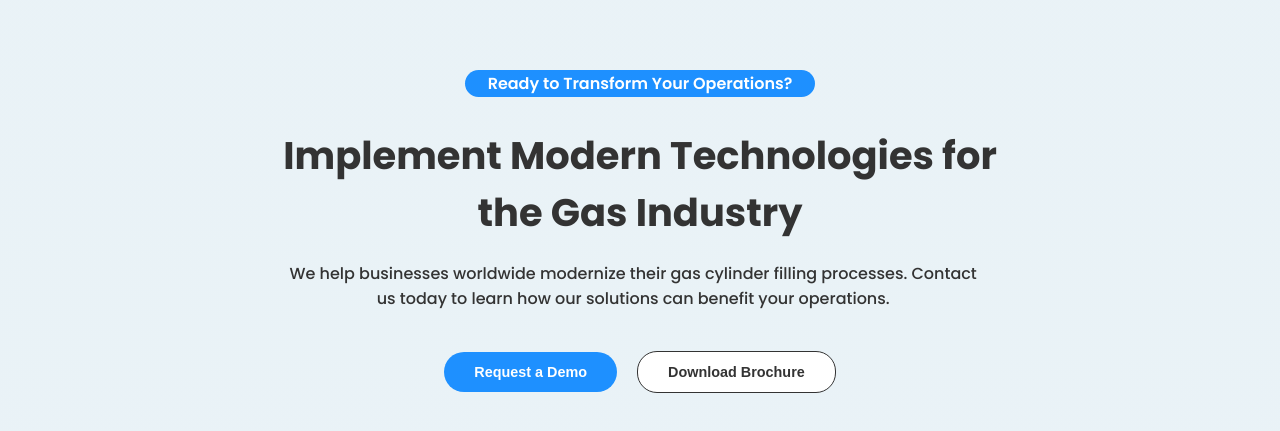
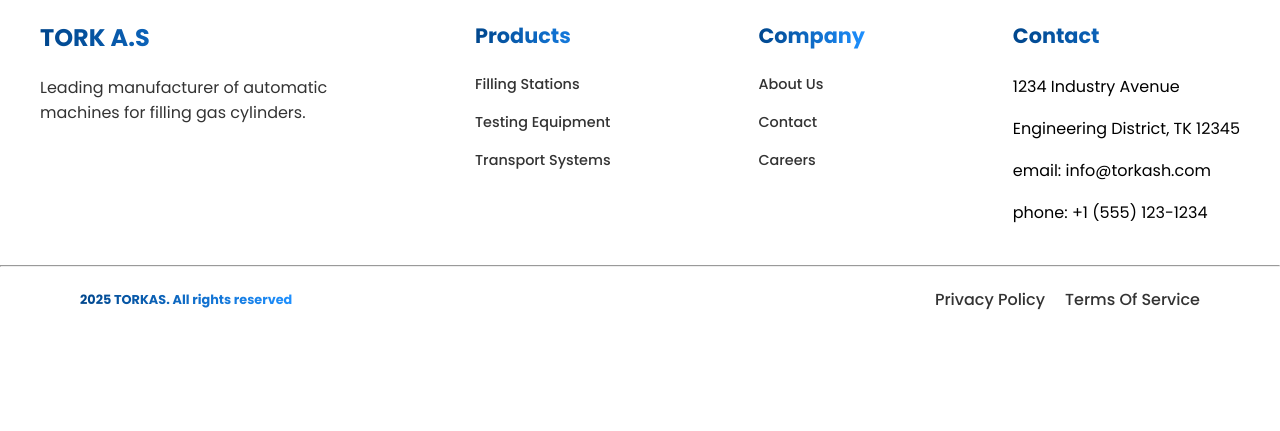
Before and after one commit to kyazorozalievich/Tork-A.S., a Next.js app: page / in a window 1280 px wide. Shown: the part 2353-2784 px from the top of the page. After the commit the page ends 2680 px from the top, so only its background shows below. Built offline with nearby package versions, Linux system fonts and the light colour scheme.

Commit message:
adaptacion header

```diff
--- a/src/component/layout/header/Header.module.scss
+++ b/src/component/layout/header/Header.module.scss
@@ -17,6 +17,13 @@
 			width: 180px;
 			height: 50px;
 			cursor: pointer;
+		}
+		.burger {
+			display: none;
+			padding: 5px;
+			background-color: #1e90ff;
+			color: white;
+			border: none;
 		}
 		.nav {
 			display: flex;
@@ -144,3 +151,63 @@
 		}
 	}
 }
+
+@media (max-width: 900px) {
+	.Header {
+		.content {
+			.nav {
+				gap: 30px;
+				.link {
+					font-size: 0.9rem;
+				}
+				.active {
+					font-size: 0.9rem;
+				}
+			}
+		}
+	}
+}
+@media (max-width: 859px) {
+	.Header {
+		height: 70px;
+	}
+}
+@media (max-width: 768px) {
+	.Header {
+		.content {
+			.burger {
+				display: block;
+				border-radius: 2px;
+			}
+			.product {
+				z-index: 99;
+				.modal {
+					font-size: 10px;
+					color: #00468c;
+				}
+			}
+			.nav {
+				position: absolute;
+				top: 70px;
+				right: 0;
+				width: 40%;
+				border-bottom-right-radius: 20px;
+				border-bottom-left-radius: 20px;
+				background: white;
+				flex-direction: column;
+				gap: 15px;
+				padding: 20px;
+				box-shadow: 0px 5px 10px rgba(0, 0, 0, 0.1);
+				transform: translateY(-100%);
+				transition: 0.3s;
+				opacity: 0;
+				visibility: hidden;
+				&.open {
+					transform: translateY(0);
+					opacity: 1;
+					visibility: visible;
+				}
+			}
+		}
+	}
+}
--- a/src/component/layout/header/Header.tsx
+++ b/src/component/layout/header/Header.tsx
@@ -1,87 +1,68 @@
-"use client";
-import Link from "next/link";
-import scss from "./Header.module.scss";
-import { FaAngleDown } from "react-icons/fa";
-import { useState } from "react";
-import { usePathname, useRouter } from "next/navigation";
-import { TbWorld } from "react-icons/tb";
-import Image from "next/image";
-import england from "../../assets/images/header/flag-England.webp";
-import germany from "../../assets/images/header/flag-Germany.png";
-import france from "../../assets/images/header/flag-France.png";
-import italy from "../../assets/images/header/flag-Italy.webp";
-import arabic from "../../assets/images/header/flag-Arabic.png";
-import spain from "../../assets/images/header/flag-Spain.png";
-import logo from "../../assets/images/logo.png";
+'use client'
+import Link from 'next/link'
+import scss from './Header.module.scss'
+import { FaAngleDown } from 'react-icons/fa'
+import { useState } from 'react'
+import { usePathname, useRouter } from 'next/navigation'
+import { TbWorld } from 'react-icons/tb'
+import { GiHamburgerMenu } from 'react-icons/gi'
+import Image from 'next/image'
+import england from '../../assets/images/header/flag-England.webp'
+import germany from '../../assets/images/header/flag-Germany.png'
+import france from '../../assets/images/header/flag-France.png'
+import italy from '../../assets/images/header/flag-Italy.webp'
+import arabic from '../../assets/images/header/flag-Arabic.png'
+import spain from '../../assets/images/header/flag-Spain.png'
+import logo from '../../assets/images/logo.png'
 
 const Header = () => {
-  const [modalCLick, setModalClick] = useState(false);
-  const [languageCLick, setlanguageClick] = useState(false);
-  const router = useRouter();
-  const pathname = usePathname();
+	const [modalCLick, setModalClick] = useState(false)
+	const [languageCLick, setlanguageClick] = useState(false)
+	const [menuOpen, setMenuOpen] = useState(false)
+	const router = useRouter()
+	const pathname = usePathname()
 
 	setTimeout(() => {
 		if (modalCLick) {
-      setModalClick(false);
+			setModalClick(false)
 		}
 		if (languageCLick) {
-      setlanguageClick(false);
+			setlanguageClick(false)
 		}
-  }, 1000);
+	}, 1000)
 
 	const products = [
-    {
-      title: "Gas cylinder refills",
-      href: "/products/refills",
-    },
-    {
-      title: "Gas filling station",
-      href: "/products/station",
-    },
-    {
-      title: "Marking of cylinders.",
-      href: "/products/marking",
-    },
-  ];
+		{ title: 'Gas cylinder refills', href: '/products/refills' },
+		{ title: 'Gas filling station', href: '/products/station' },
+		{ title: 'Marking of cylinders.', href: '/products/marking' },
+	]
 
 	const countries = [
-    {
-      icon: england,
-      title: "English",
-    },
-    {
-      icon: germany,
-      title: "Germany",
-    },
-    {
-      icon: france,
-      title: "France",
-    },
-    {
-      icon: italy,
-      title: "Italy",
-    },
-    {
-      icon: arabic,
-      title: "Arabic",
-    },
-    {
-      icon: spain,
-      title: "Spain",
-    },
-  ];
+		{ icon: england, title: 'English' },
+		{ icon: germany, title: 'Germany' },
+		{ icon: france, title: 'France' },
+		{ icon: italy, title: 'Italy' },
+		{ icon: arabic, title: 'Arabic' },
+		{ icon: spain, title: 'Spain' },
+	]
 
 	return (
 		<header className={scss.Header}>
-      <div className="container">
+			<div className='container'>
 				<div className={scss.content}>
-          <span onClick={() => router.push("/")}>
-            <Image src={logo} alt="" className={scss.logo} />
+					<span onClick={() => router.push('/')}>
+						<Image src={logo} alt='' className={scss.logo} />
 					</span>
-          <div className={scss.nav}>
+					<button
+						className={scss.burger}
+						onClick={() => setMenuOpen(!menuOpen)}
+					>
+						<GiHamburgerMenu />
+					</button>
+					<div className={`${scss.nav} ${menuOpen ? scss.open : ''}`}>
 						<Link
-              href="/"
-              className={pathname === "/" ? scss.active : scss.link}
+							href='/'
+							className={pathname === '/' ? scss.active : scss.link}
 						>
 							Home
 						</Link>
@@ -104,14 +85,14 @@ const Header = () => {
 							)}
 						</div>
 						<Link
-              href="/about"
-              className={pathname === "/about" ? scss.active : scss.link}
+							href='/about'
+							className={pathname === '/about' ? scss.active : scss.link}
 						>
 							About
 						</Link>
 						<Link
-              href="/contact"
-              className={pathname === "/contact" ? scss.active : scss.link}
+							href='/contact'
+							className={pathname === '/contact' ? scss.active : scss.link}
 						>
 							Contact
 						</Link>
@@ -128,7 +109,7 @@ const Header = () => {
 											key={idx}
 											onClick={() => setlanguageClick(true)}
 										>
-                      <Image src={el.icon} alt="" width={20} height={10} />
+											<Image src={el.icon} alt='' width={20} height={10} />
 											<h4>{el.title}</h4>
 										</div>
 									))}
@@ -139,7 +120,7 @@ const Header = () => {
 				</div>
 			</div>
 		</header>
-  );
-};
+	)
+}
 
-export default Header;
+export default Header
--- a/src/component/pages/main/MainOther.module.scss
+++ /dev/null
@@ -1,57 +0,0 @@
-.MainOther {
-	padding: 100px 0;
-	.content {
-		display: flex;
-		align-items: center;
-		flex-direction: column;
-		justify-content: center;
-		.ready {
-			display: flex;
-			align-items: center;
-			justify-content: center;
-			width: 350px;
-			height: 27px;
-			background-color: #1e90ff;
-			border-radius: 20px;
-			margin-bottom: 30px;
-			p {
-				color: white;
-				font-size: 1rem;
-				font-weight: 600;
-			}
-		}
-		.text {
-			text-align: center;
-			h2 {
-				font-size: 2.4rem;
-				color: #333;
-			}
-			p {
-				color: #333;
-				font-weight: 500;
-				width: 700px;
-				margin: 20px 0 40px 0;
-			}
-		}
-		.btns {
-			display: flex;
-			align-items: center;
-			gap: 20px;
-			button {
-				padding: 12px 30px;
-				border: none;
-				background-color: #1e90ff;
-				border-radius: 20px;
-				font-size: 0.9rem;
-				color: white;
-				font-weight: 600;
-				transition: all 0.5s ease-in-out;
-			}
-			.active {
-				background-color: white;
-				color: #333;
-				border: 1px solid #333;
-			}
-		}
-	}
-}
--- a/src/component/pages/main/MainOther.tsx
+++ /dev/null
@@ -1,32 +0,0 @@
-'use client'
-import scss from './MainOther.module.scss'
-
-const MainOther = () => {
-	return (
-		<section className={scss.MainOther}>
-			<div className='container'>
-				<div className={scss.content}>
-					<div className={scss.ready}>
-						<p>Ready to Transform Your Operations?</p>
-					</div>
-					<div className={scss.text}>
-						<h2>
-							Implement Modern Technologies for <br /> the Gas Industry
-						</h2>
-						<p>
-							We help businesses worldwide modernize their gas cylinder filling
-							processes. Contact us today to learn how our solutions can benefit
-							your operations.
-						</p>
-					</div>
-					<div className={scss.btns}>
-						<button>Request a Demo</button>
-						<button className={scss.active}>Download Brochure</button>
-					</div>
-				</div>
-			</div>
-		</section>
-	)
-}
-
-export default MainOther
```
Lines whose indentation alone changed are shown as unchanged.
